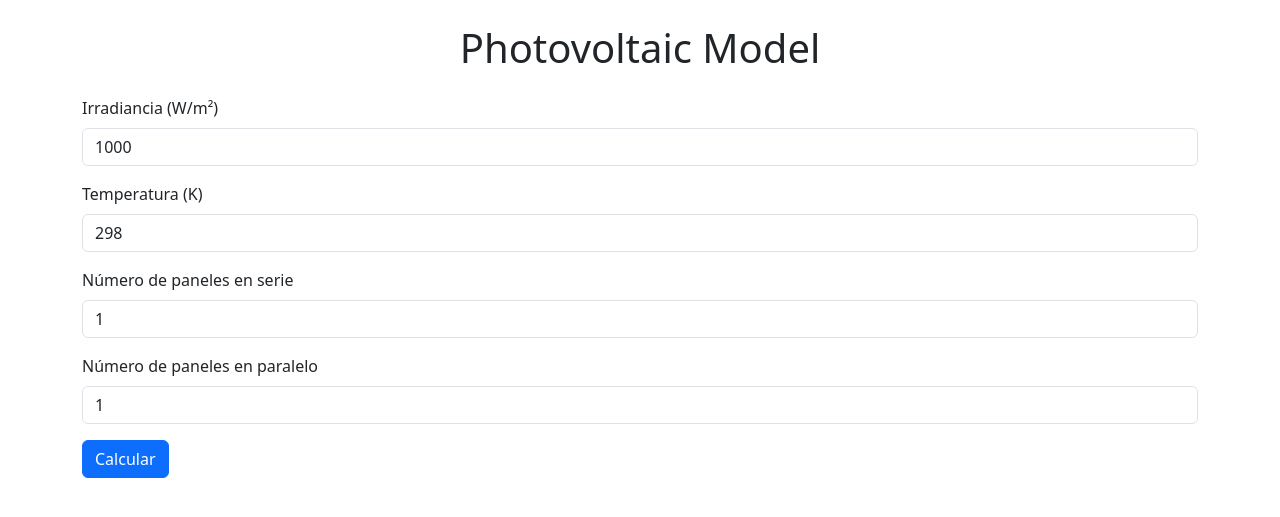
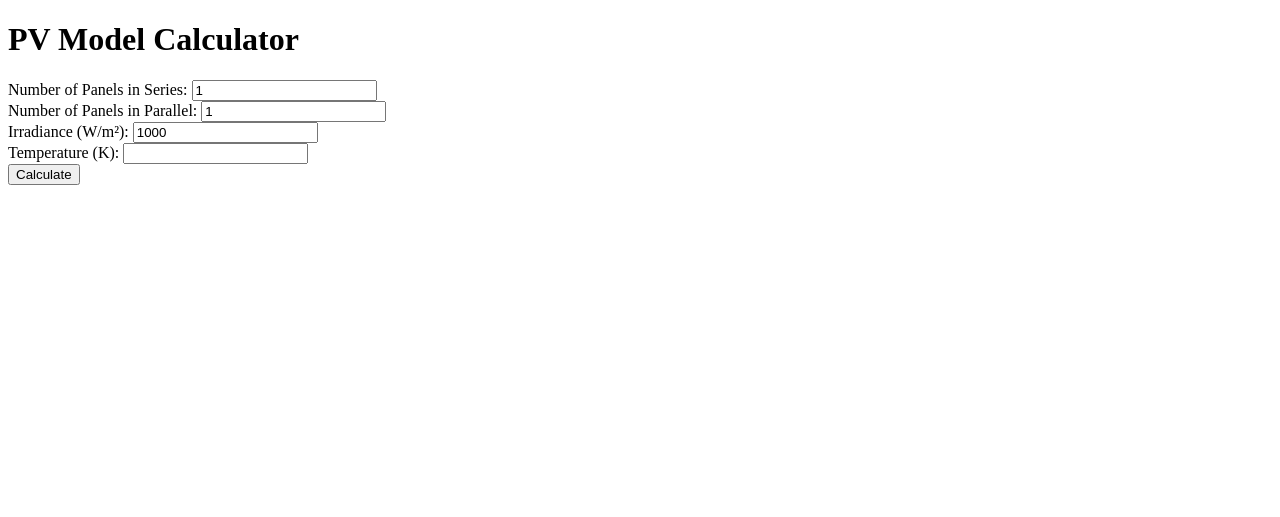
Before and after one commit to Ju4nch0mr/python_web, a Flask app: page / in a window 1280 px wide. Shown: the top 517 px of the page. Run offline with Flask 3, Linux system fonts and the light colour scheme.

Commit message:
Nueva Prueba_4

```diff
--- a/Prueba_4/app.py
+++ b/Prueba_4/app.py
@@ -1,8 +1,8 @@
+from flask import Flask, render_template, request, jsonify
 import numpy as np
 from scipy.optimize import fsolve
 import pandas as pd
-import matplotlib.pyplot as plt
-from flask import Flask, render_template, request
+import json
 
 app = Flask(__name__)
 
@@ -71,24 +71,29 @@ class PVModel:
         P_max = resultados.loc[max_power_idx, 'Potencia (W)']
         return resultados, Vmpp, Impp, P_max
 
-@app.route('/', methods=['GET', 'POST'])
+@app.route('/')
 def index():
-    if request.method == 'POST':
-        G = float(request.form['G'])
-        T = float(request.form['T'])
-        num_panels_series = int(request.form['num_panels_series'])
-        num_panels_parallel = int(request.form['num_panels_parallel'])
+    return render_template('index.html')
 
-        pv = PVModel(num_panels_series, num_panels_parallel)
-        resultados, Vmpp, Impp, P_max = pv.modelo_pv(G, T)
+@app.route('/calculate', methods=['POST'])
+def calculate():
+    data = request.get_json()
+    num_panels_series = data['num_panels_series']
+    num_panels_parallel = data['num_panels_parallel']
+    G = data['G']
+    T = data['T']
 
-        return render_template('index.html',
-                               resultados=resultados.to_html(index=False, justify='center'),
-                               Vmpp=Vmpp, Impp=Impp, P_max=P_max, G=G, T=T,
-                               num_panels_series=num_panels_series,
-                               num_panels_parallel=num_panels_parallel)
+    pv = PVModel(num_panels_series, num_panels_parallel)
+    resultados, Vmpp, Impp, P_max = pv.modelo_pv(G, T)
 
-    return render_template('index.html')
+    response = {
+        'Vmpp': float(Vmpp),
+        'Impp': float(Impp),
+        'P_max': float(P_max),
+        'data': resultados.to_dict('records')
+    }
+
+    return jsonify(response)
 
 if __name__ == '__main__':
     app.run(debug=True)
--- a/Prueba_4/templates/index.html
+++ b/Prueba_4/templates/index.html
@@ -4,50 +4,76 @@
     <meta charset="utf-8">
     <meta name="viewport" content="width=device-width, initial-scale=1">
     <title>PV Model</title>
-    <link rel="stylesheet" href="https://cdn.jsdelivr.net/npm/bootstrap@5.3.0-alpha1/dist/css/bootstrap.min.css">
+    <script src="https://code.jquery.com/jquery-3.6.0.min.js"></script>
 </head>
 <body>
-<div class="container">
-    <h1 class="my-4 text-center">Photovoltaic Model</h1>
-    <form method="post">
-        <div class="mb-3">
-            <label for="G" class="form-label">Irradiancia (W/m²)</label>
-            <input type="number" class="form-control" id="G" name="G" step="10" value="1000" required>
+    <h1>PV Model Calculator</h1>
+    <div>
+        <label for="num_panels_series">Number of Panels in Series:</label>
+        <input type="number" id="num_panels_series" value="1">
     </div>
-        <div class="mb-3">
-            <label for="T" class="form-label">Temperatura (K)</label>
-            <input type="number" class="form-control" id="T" name="T" step="1" value="298" required>
+    <div>
+        <label for="num_panels_parallel">Number of Panels in Parallel:</label>
+        <input type="number" id="num_panels_parallel" value="1">
     </div>
-        <div class="mb-3">
-            <label for="num_panels_series" class="form-label">Número de paneles en serie</label>
-            <input type="number" class="form-control" id="num_panels_series" name="num_panels_series" step="1"
-                   value="1" required>
+    <div>
+        <label for="G">Irradiance (W/m²):</label>
+        <input type="number" id="G" value="1000">
     </div>
-        <div class="mb-3">
-            <label for="num_panels_parallel" class="form-label">Número de paneles en paralelo</label>
-            <input type="number" class="form-control" id="num_panels_parallel" name="num_panels_parallel" step="1"
-                   value="1" required>
+    <div>
+        <label for="T">Temperature (K):</label>
+        <input type="number" id="T" value="273+25">
     </div>
-        <button type="submit" class="btn btn-primary">Calcular</button>
-    </form>
-    {% if Vmpp %}
-        <h2 class="my-4 text-center">Resultados</h2>
-        <table class="table table-bordered">
-            <thead>
+    <button id="calculate">Calculate</button>
+    <div id="result"></div>
+
+    <script>
+        $(document).ready(function() {
+            $('#calculate').click(function() {
+                const num_panels_series = $('#num_panels_series').val();
+                const num_panels_parallel = $('#num_panels_parallel').val();
+                const G = $('#G').val();
+                const T = $('#T').val();
+
+                $.ajax({
+                    url: '/calculate',
+                    method: 'POST',
+                    contentType: 'application/json',
+                    data: JSON.stringify({
+                        num_panels_series,
+                        num_panels_parallel,
+                        G,
+                        T
+                    }),
+                    success: function(response) {
+                        $('#result').empty();
+                        $('#result').append(`
+                            <p>Vmpp: ${response.Vmpp} V</p>
+                            <p>Impp: ${response.Impp} A</p>
+                            <p>P_max: ${response.P_max} W</p>
+                            <table border="1">
                                 <tr>
                                     <th>Corriente (A)</th>
                                     <th>Voltaje (V)</th>
                                     <th>Potencia (W)</th>
                                 </tr>
-            </thead>
-            <tbody>
-            {{ resultados }}
-            </tbody>
-        </table>
-        <p class="h3">Vmp = {{ '%.2f' % Vmpp }} V, Imp = {{ '%.2f' % Impp }} A, Pmax = {{ '%.2f' % P_max }} W</p>
-    {% endif %}
-</div>
-<script src="https://cdn.jsdelivr.net/npm/@popperjs/core@2.11.6/dist/umd/popper.min.js"></script>
-<script src="https://cdn.jsdelivr.net/npm/bootstrap@5.3.0-alpha1/dist/js/bootstrap.min.js"></script>
+                            `);
+
+                        response.data.forEach(row => {
+                            $('#result table').append(`
+                                <tr>
+                                    <td>${row.Corriente_A}</td>
+                                    <td>${row.Voltaje_V}</td>
+                                    <td>${row.Potencia_W}</td>
+                                </tr>
+                            `);
+                        });
+
+                        $('#result').append('</table>');
+                    }
+                });
+            });
+        });
+    </script>
 </body>
 </html>
```
Lines whose indentation alone changed are shown as unchanged.
